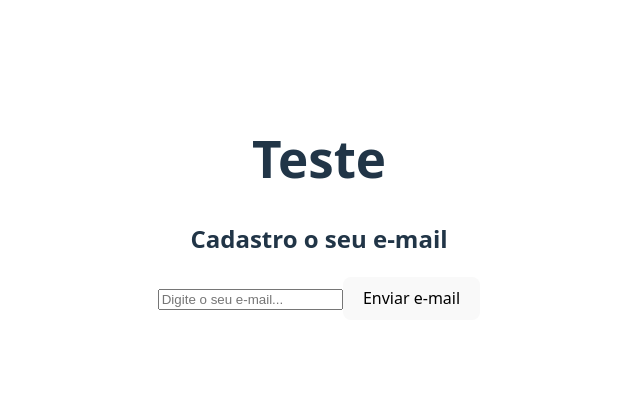
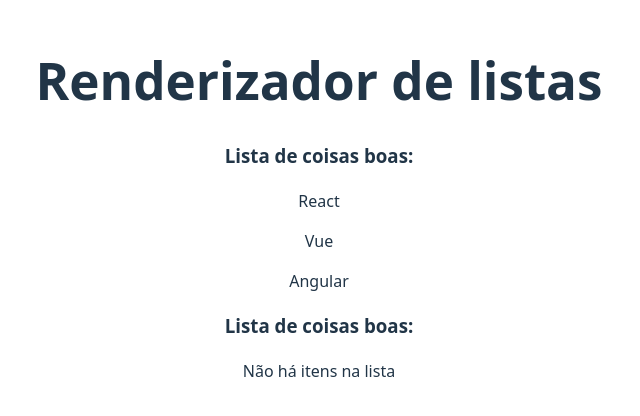
Before and after one commit to DocCaio/Dev-Coin, a React (Vite) app: page / in a window 1280 px wide. Shown: the part 192-608 px from the top of the page, without its empty margins (321-961 px from the left). Built offline with nearby package versions, Linux system fonts and the light colour scheme.

Commit message:
redenrizaçao de listas

```diff
--- a/src/App.jsx
+++ b/src/App.jsx
@@ -1,20 +1,16 @@
 import './App.css';
-import Condicional from './components/Condicional';
+import OutraLista from './components/OutraLista';
 
-
-
-
+const meusItens = ['React', 'Vue', 'Angular'];
 
 function App() {
-
-
   return (
-   <div className='app'>
-    <h1>Teste</h1>
-   <Condicional/>
-
-   </div>
-  )
+    <div className='app'>
+      <h1>Renderizador de listas</h1>
+      <OutraLista itens={meusItens} />
+       <OutraLista itens={[]} />
+    </div>
+  );
 }
 
-export default App
+export default App;
--- /dev/null
+++ b/src/components/OutraLista.jsx
@@ -0,0 +1,16 @@
+function OutraLista({ itens }) {
+  return (
+    <>
+      <h3>Lista de coisas boas:</h3>
+      {itens.length > 0 ? (
+        itens.map((item, index) => (
+          <p key={index}>{item}</p>
+        ))
+      ) : (
+        <p>Não há itens na lista</p>
+      )}
+    </>
+  );
+}
+
+export default OutraLista;
```
